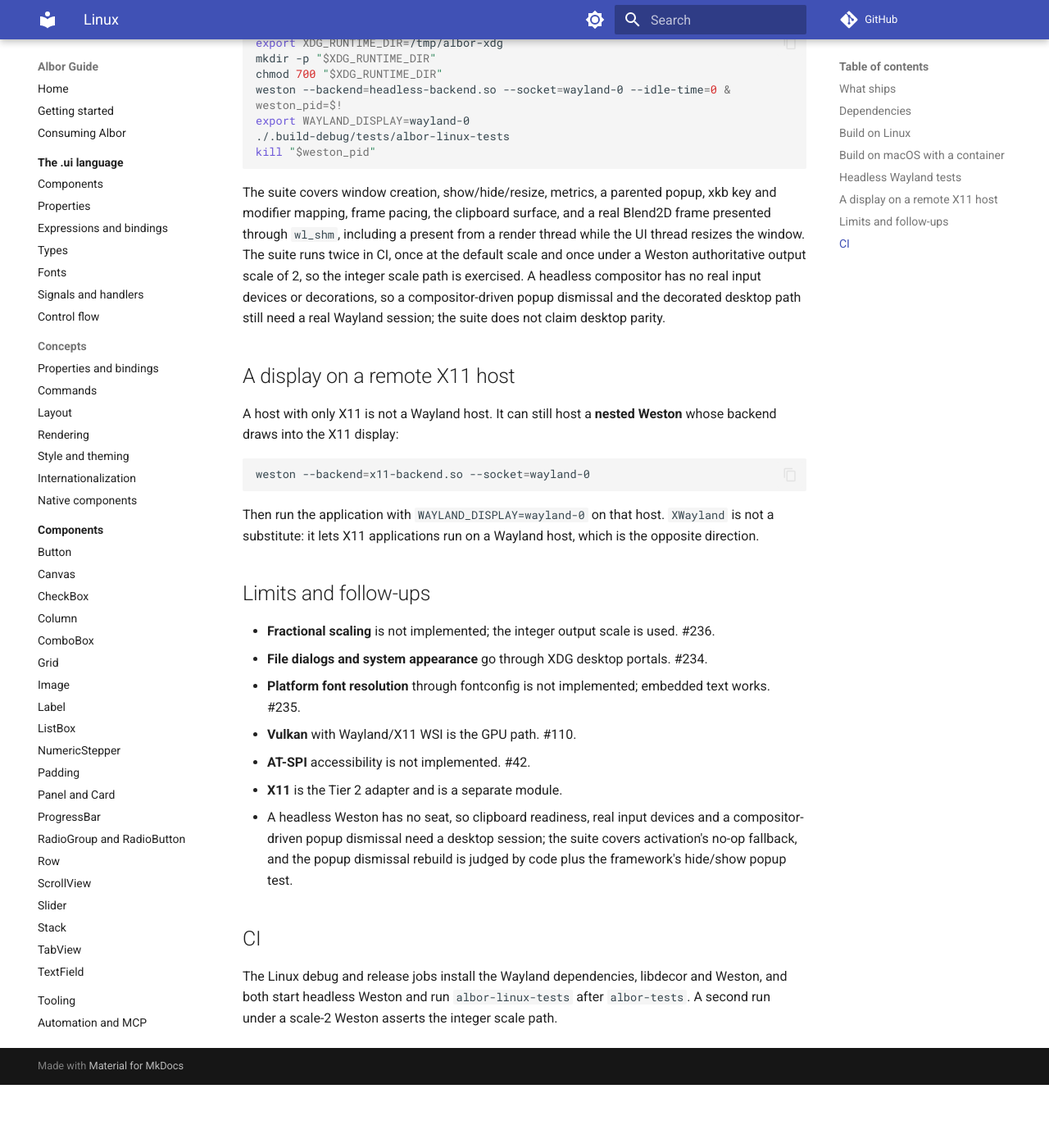
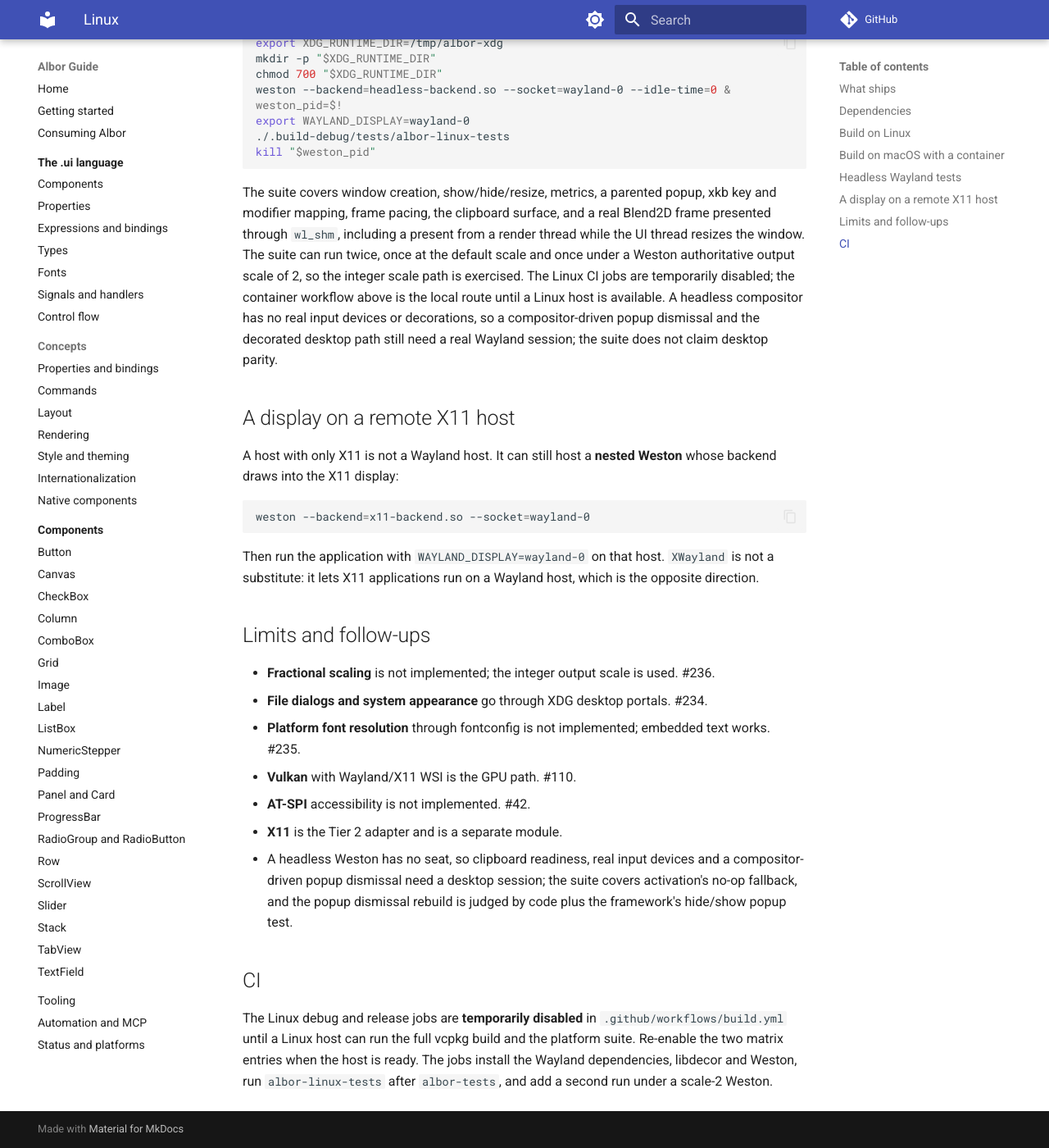
Before and after one commit to AlborCore/albor, an MkDocs documentation site: the page built from docs/linux.md, in a window 1280 px wide and 1400 px high, scrolled down 2085 px. Shown: the whole window at 82% size. Built offline with MkDocs 1.6.1 and Material for MkDocs 9.7.7, drawn with Linux system fonts in a browser that asks for light colours; comment, search, counter and statistics services are not loaded; before the commit the page ends 3408 px from its top, so only the background shows below that.

Commit message:
ci: disable the Linux jobs until a Linux host is available (#41)
The full Linux vcpkg build is not stable enough to gate the PR while
the platform adapter is still being stabilized. Keep the adapter, its
tests and the container workflow, disable the two matrix entries, and
record the temporary CI state in the Linux docs.

§5.3, AD-16.

```diff
--- a/docs/linux.md
+++ b/docs/linux.md
@@ -97,11 +97,12 @@ kill "$weston_pid"
 The suite covers window creation, show/hide/resize, metrics, a parented popup, xkb key and
 modifier mapping, frame pacing, the clipboard surface, and a real Blend2D frame presented
 through `wl_shm`, including a present from a render thread while the UI thread resizes the
-window. The suite runs twice in CI, once at the default scale and once under a Weston
-authoritative output scale of 2, so the integer scale path is exercised. A headless
-compositor has no real input devices or decorations, so a compositor-driven popup dismissal
-and the decorated desktop path still need a real Wayland session; the suite does not claim
-desktop parity.
+window. The suite can run twice, once at the default scale and once under a Weston
+authoritative output scale of 2, so the integer scale path is exercised. The Linux CI jobs
+are temporarily disabled; the container workflow above is the local route until a Linux
+host is available. A headless compositor has no real input devices or decorations, so a
+compositor-driven popup dismissal and the decorated desktop path still need a real Wayland
+session; the suite does not claim desktop parity.
 
 ## A display on a remote X11 host
 
@@ -130,6 +131,8 @@ substitute: it lets X11 applications run on a Wayland host, which is the opposit
 
 ## CI
 
-The Linux debug and release jobs install the Wayland dependencies, libdecor and Weston, and
-both start headless Weston and run `albor-linux-tests` after `albor-tests`. A second run
-under a scale-2 Weston asserts the integer scale path.
+The Linux debug and release jobs are **temporarily disabled** in `.github/workflows/build.yml`
+until a Linux host can run the full vcpkg build and the platform suite. Re-enable the two
+matrix entries when the host is ready. The jobs install the Wayland dependencies, libdecor
+and Weston, run `albor-linux-tests` after `albor-tests`, and add a second run under a
+scale-2 Weston.
```
Also changed, not shown: README.md (+4 -3 lines), docs/status.md (+5 -5 lines), 1 other file.
